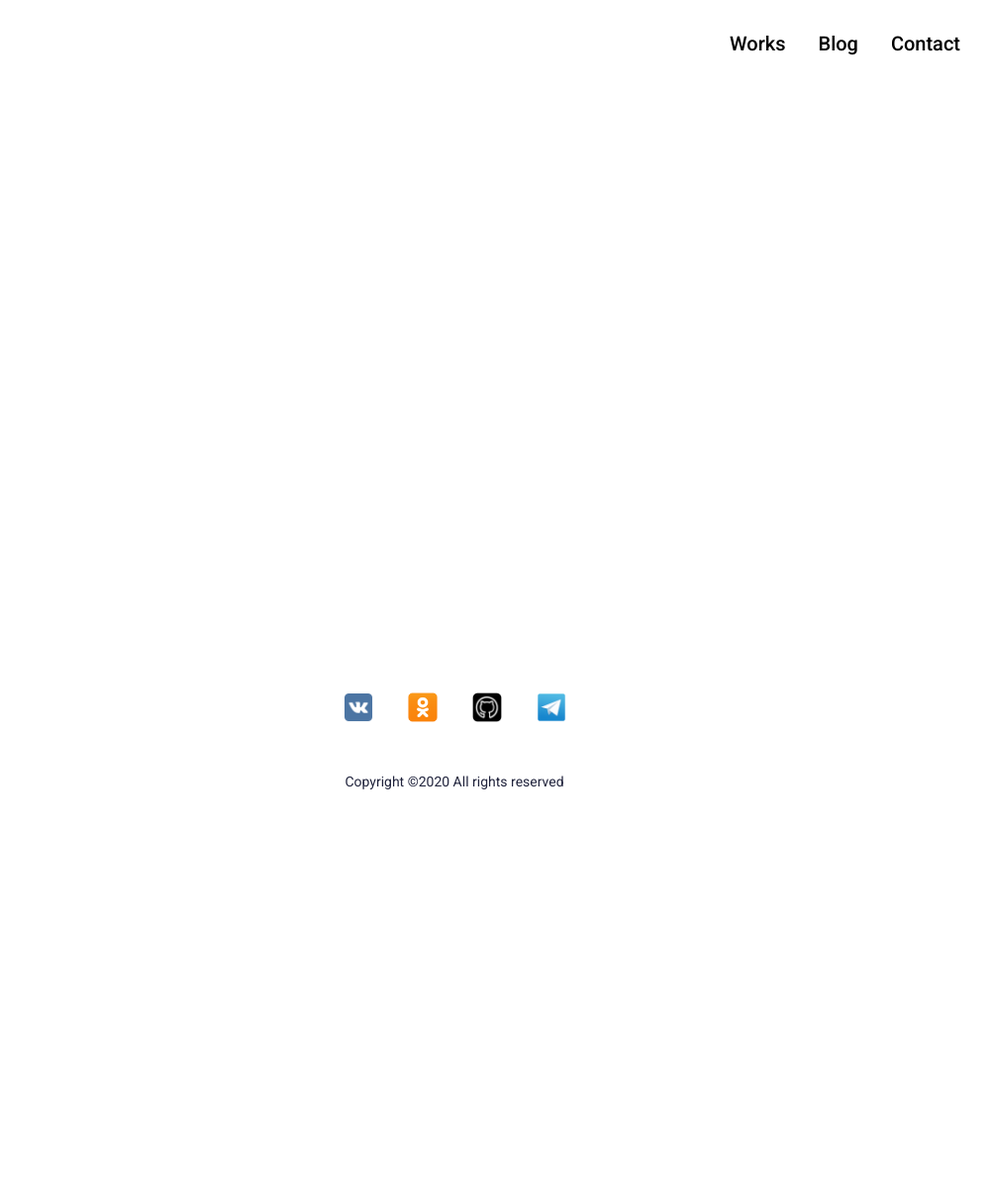
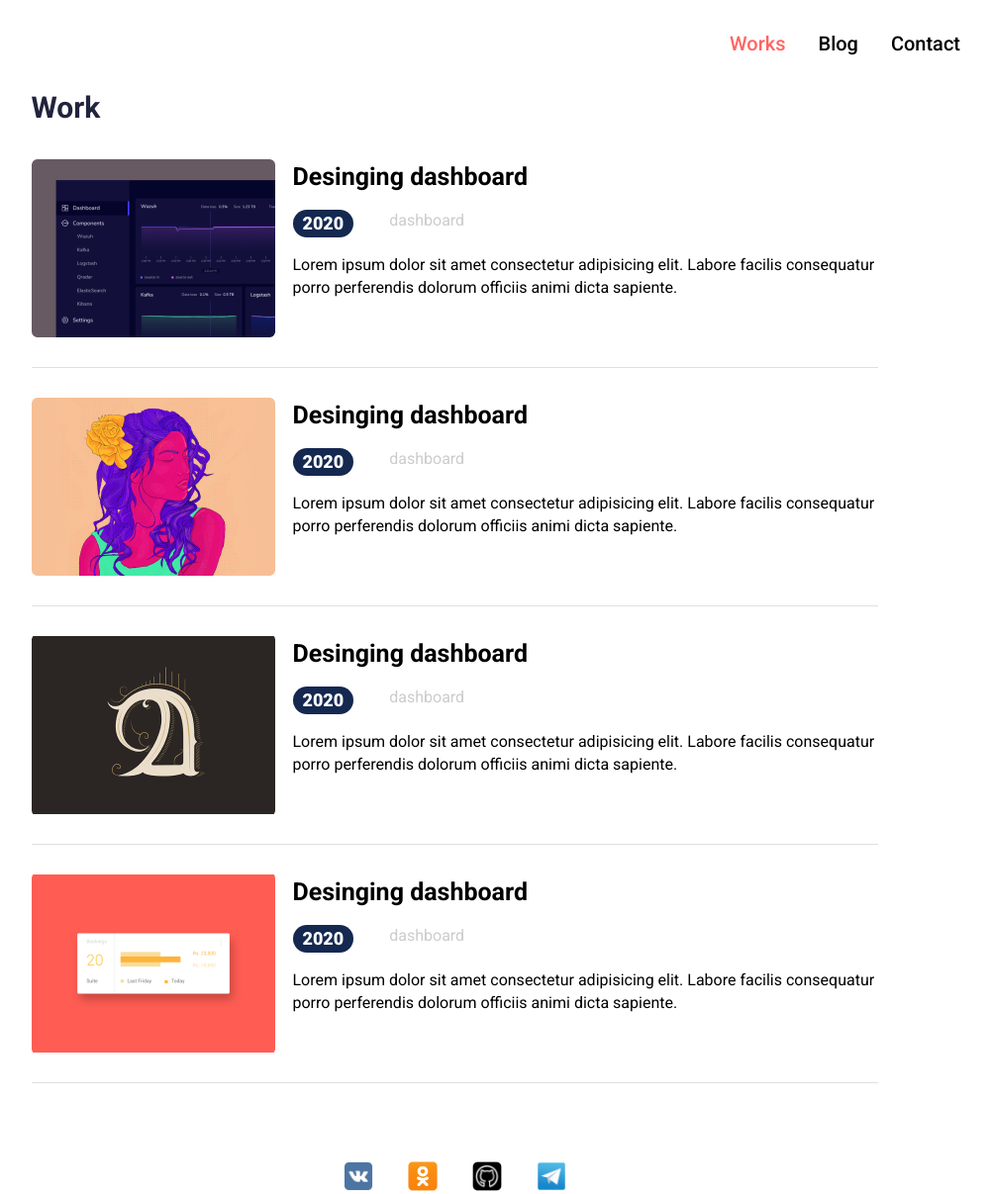
Before and after one commit to gfgdjv/portfolio, a plain HTML site: page work.html in a window 1280 px wide. Shown: the top 1207 px of the page at 99% size, without its empty margins (181-1181 px from the left). Before the commit the page ends 800 px from the top, so only its background shows below. Drawn offline with nearby package versions, Linux system fonts and the light colour scheme.

Commit message:
Add files via upload

```diff
--- a/css/style.css
+++ b/css/style.css
@@ -453,3 +453,79 @@
 .block__category {
   border: 1px solid #E0E0E0;
 }
+
+.works__title-section {
+  font-size: 30px;
+  font-weight: bolder ;
+  color: #21243D;
+}
+
+.nav__link-work {
+  color: #FF6464;
+}
+
+.nav__link-block {
+  color: #FF6464;
+}
+
+.works {
+  display: flex;
+  border-bottom: 1px solid #E0E0E0;
+  padding: 30px 0px;
+}
+
+.works__img-wrap {
+max-width: 246px;
+max-height: 180px;
+overflow: hidden;
+flex-shrink: 0;
+margin-right: 18px;
+}
+
+.works__img {
+height: 100%;
+width: 100%;
+object-fit: cover;
+}
+
+.work__date {
+margin-right: 36px;
+padding: 5px 10px;
+background: #142850;
+border-radius: 16px;
+color: #ffffff;
+font-weight: 900;
+font-size: 18px;
+line-height: 1;
+}
+
+.works__category {
+color: #cccccc;
+}
+
+.works__text {
+margin-top: 17px;
+}
+
+@media (max-width: 480px) {
+  .works__title-section {
+    font-size: 30px;
+    font-weight: bolder ;
+    color: #21243D;
+  }
+  .works {
+      padding: 20px 0px 20px;
+      flex-direction: column;
+     max-width: 339px;
+      flex-shrink: 0;
+      margin: 0px 13px;
+     text-align: left;
+  }
+
+  .works__img-wrap {
+    max-height: 230px;
+    border-radius: 6px;
+    overflow: hidden;
+    max-width: 100%;
+ }
+}
--- a/work.html
+++ b/work.html
@@ -20,7 +20,7 @@
                 <nav class="nav">
                     <ul class="nav__list">
                         <li class="nav__item">
-                            <a href="work.html" class="nav__link">Works</a>
+                            <a href="work.html" class="nav__link-work">Works</a>
                         </li>
                         <li class="nav__item">
                             <a href="block.html" class="nav__link">Blog</a>
@@ -36,7 +36,79 @@
             </div>
         </header>
         <main class="main">
-
+            <section class="featured">
+                <div class="container">
+                    <div class="works__title-section">
+                        Work
+                    </div>
+                    <div class="featured__work">
+                        <article class="works">
+                            <div class="works__img-wrap">
+                                <img src="Img/Rectangle 30.png" alt="img" class="works__img">
+                            </div>
+                            <div class="work__info">
+                                <a href="#" class="work__title">
+                                    Desinging dashboard
+                                </a>
+                                <div class="subtitle">
+                                    <div class="work__date">2020</div>
+                                    <div class="works__category">dashboard</div>
+                                </div>
+                                <div class="works__text"> Lorem ipsum dolor sit amet consectetur adipisicing elit. Labore
+                                    facilis consequatur porro perferendis dolorum officiis animi dicta sapiente.</div>
+                            </div>
+                        </article>
+                        <article class="works">
+                            <div class="works__img-wrap">
+                                <img src="Img/Rectangle 32.png" alt="img" class="works__img">
+                            </div>
+                            <div class="work__info">
+                                <a href="#" class="work__title">
+                                    Desinging dashboard
+                                </a>
+                                <div class="subtitle">
+                                    <div class="work__date">2020</div>
+                                    <div class="works__category">dashboard</div>
+                                </div>
+                                <div class="works__text"> Lorem ipsum dolor sit amet consectetur adipisicing elit. Labore
+                                    facilis consequatur porro perferendis dolorum officiis animi dicta sapiente.</div>
+                            </div>
+                        </article>
+                        <article class="works">
+                            <div class="works__img-wrap">
+                                <img src="Img/Rectangle 34.png" alt="img" class="works__img">
+                            </div>
+                            <div class="work__info">
+                                <a href="#" class="work__title">
+                                    Desinging dashboard
+                                </a>
+                                <div class="subtitle">
+                                    <div class="work__date">2020</div>
+                                    <div class="works__category">dashboard</div>
+                                </div>
+                                <div class="works__text"> Lorem ipsum dolor sit amet consectetur adipisicing elit. Labore
+                                    facilis consequatur porro perferendis dolorum officiis animi dicta sapiente.</div>
+                            </div>
+                        </article>
+                        <article class="works">
+                            <div class="works__img-wrap">
+                                <img src="Img/Rectangle 40.png" alt="img" class="works__img">
+                            </div>
+                            <div class="work__info">
+                                <a href="#" class="work__title">
+                                    Desinging dashboard
+                                </a>
+                                <div class="subtitle">
+                                    <div class="work__date">2020</div>
+                                    <div class="works__category">dashboard</div>
+                                </div>
+                                <div class="works__text"> Lorem ipsum dolor sit amet consectetur adipisicing elit. Labore
+                                    facilis consequatur porro perferendis dolorum officiis animi dicta sapiente.</div>
+                            </div>
+                        </article>
+                    </div>
+                </div>
+            </section>
         </main>
         <footer class="footer container">
                 <ul class="social__list">
```
Also changed, not shown: block.html (+1 -1 lines).
